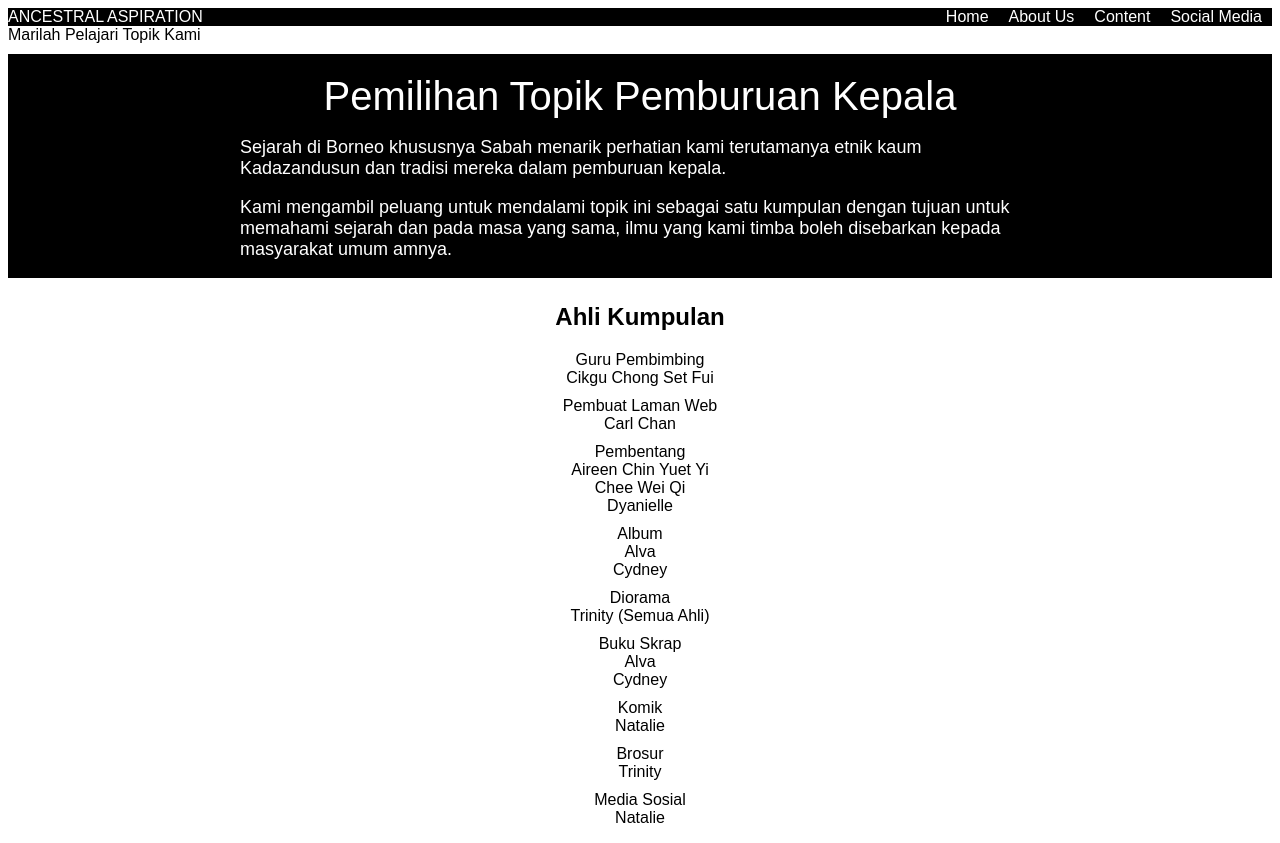
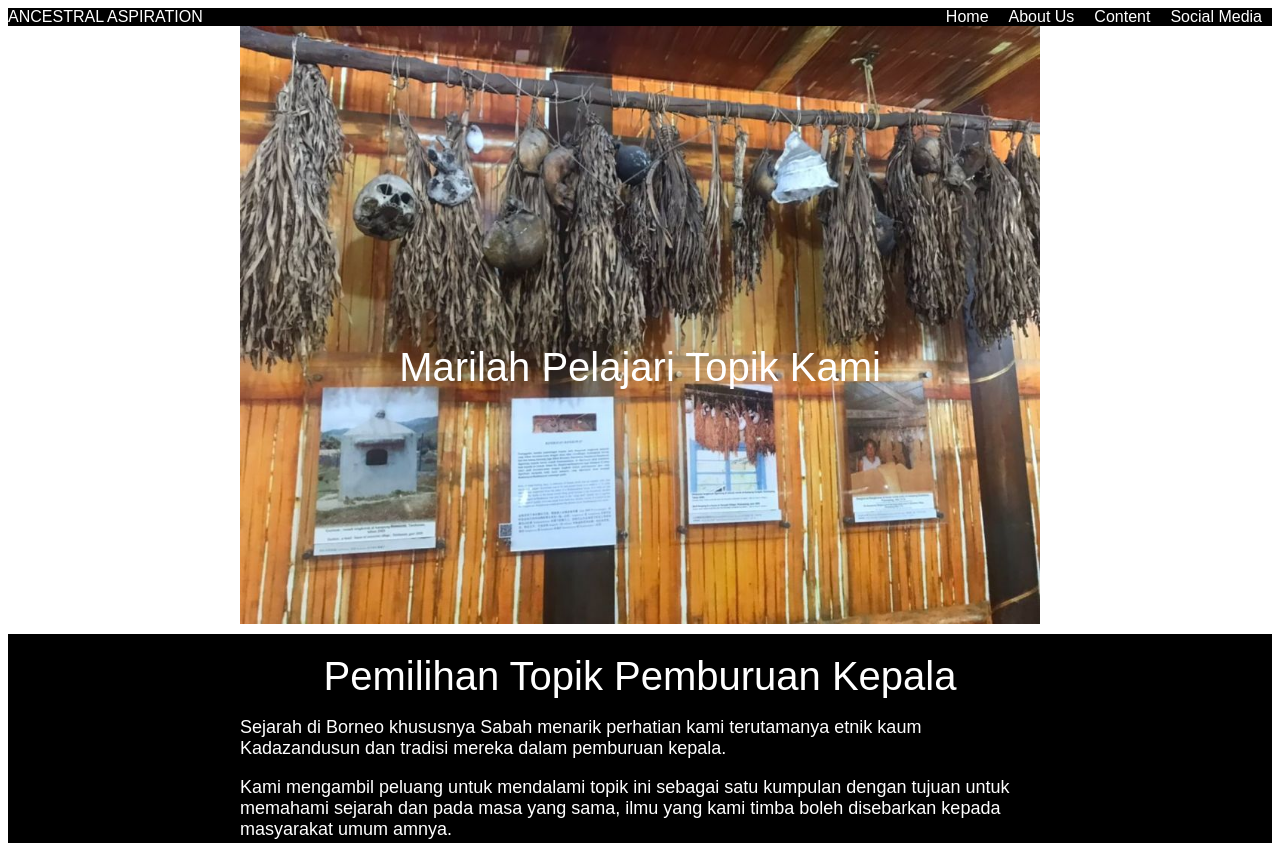
Before and after one commit to Lagason82/Headhunter, a plain HTML site: page index.html in a window 1280 px wide. Shown: the top 843 px of the page. Drawn offline with Linux system fonts and the light colour scheme.

Commit message:
update new css

```diff
--- a/index.css
+++ b/index.css
@@ -53,6 +53,19 @@ li{
     padding-top: 10px;
 }
 
+.section-1{
+    display: flex;
+    flex-direction: column;
+    position: relative;
+    justify-content: center;
+    align-items: center;
+}
+
+.section-text{
+    position: absolute;
+    top: 50%;
+}
+
 .history,.head-hunter-text,.origin-headhunter-text,.mandau-text,.gayang-text,.punca-text,.head-caring-text
 ,.alat-ritual-text,.taming-text,.ritual-text,.soalan-text,.sosmed-text{
     color: white;
@@ -69,6 +82,11 @@ li{
     margin-top: 18px;
     margin-bottom: 18px;
 }
+
+.bg-image{
+    max-width: 800px;
+}
+
 .caring-head-image,.alat-ritual-image-container{
     max-width: 400px;
     height: 100%;
--- a/index.html
+++ b/index.html
@@ -21,7 +21,11 @@
     </header>
 
     <main>
-       <div>Marilah Pelajari Topik Kami</div>
+        <div class="section-1">
+            <img class="bg-image" src="/images/hanging-skull.jpeg" alt="hanging skull">
+            <div class="topik section-text">Marilah Pelajari Topik Kami</div>
+        </div>
+
 
        <div class="history-container">
             <span class="topik">Pemilihan Topik Pemburuan Kepala</span>
```
